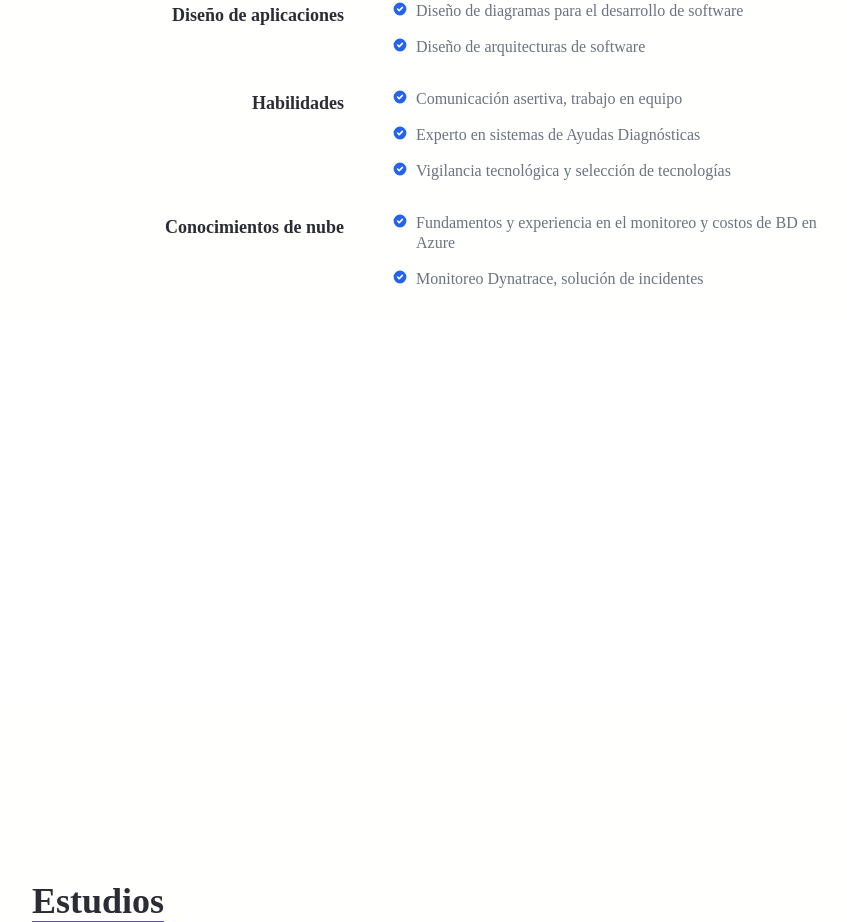
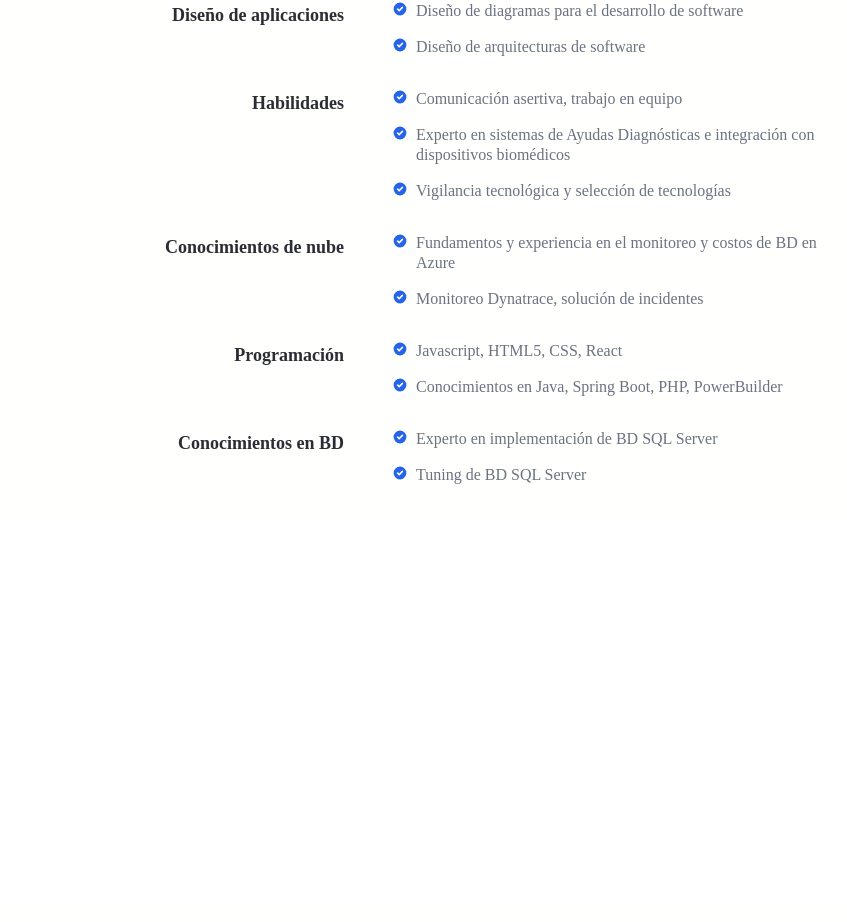
Before and after one commit to alejolopez-co/LandingPage, a React (Vite) app: page / in a window 1280 px wide. Shown: the part 1200-2122 px from the top of the page, without its empty margins (140-987 px from the left). Built offline with nearby package versions, Linux system fonts and the light colour scheme.

Commit message:
Se agregaron mas competencias al Perfil

```diff
--- a/src/components/About.jsx
+++ b/src/components/About.jsx
@@ -58,7 +58,7 @@ export const About = () => {
                             {/* Icon */}
                             <svg className="flex-shrink-0 w-4 h-4 text-blue-600 dark:text-blue-500" fill="currentColor" viewBox="0 0 20 20" xmlns="http://www.w3.org/2000/svg"><path fillRule="evenodd" d="M10 18a8 8 0 100-16 8 8 0 000 16zm3.707-9.293a1 1 0 00-1.414-1.414L9 10.586 7.707 9.293a1 1 0 00-1.414 1.414l2 2a1 1 0 001.414 0l4-4z" clipRule="evenodd"></path></svg>
                             <span className="font-light leading-tight">
-                                Experto en sistemas de Ayudas Diagnósticas
+                                Experto en sistemas de Ayudas Diagnósticas e integración con dispositivos biomédicos
                             </span>
                         </li>
                         <li className="flex space-x-2">
@@ -94,6 +94,54 @@ export const About = () => {
                         </li>
                     </ul>
                 </div>
+                <div className='sm:text-right text-lg font-bold'>
+                    <p>
+                        Programación
+                    </p>
+                </div>
+                <div className='font-medium'>
+                    {/* List */}
+                    <ul role="list" className="space-y-4 text-gray-500 dark:text-gray-400">
+                        <li className="flex space-x-2">
+                            {/* Icon */}
+                            <svg className="flex-shrink-0 w-4 h-4 text-blue-600 dark:text-blue-500" fill="currentColor" viewBox="0 0 20 20" xmlns="http://www.w3.org/2000/svg"><path fillRule="evenodd" d="M10 18a8 8 0 100-16 8 8 0 000 16zm3.707-9.293a1 1 0 00-1.414-1.414L9 10.586 7.707 9.293a1 1 0 00-1.414 1.414l2 2a1 1 0 001.414 0l4-4z" clipRule="evenodd"></path></svg>
+                            <span className="font-light leading-tight">
+                                Javascript, HTML5, CSS, React
+                            </span>
+                        </li>
+                        <li className="flex space-x-2">
+                            {/* Icon */}
+                            <svg className="flex-shrink-0 w-4 h-4 text-blue-600 dark:text-blue-500" fill="currentColor" viewBox="0 0 20 20" xmlns="http://www.w3.org/2000/svg"><path fillRule="evenodd" d="M10 18a8 8 0 100-16 8 8 0 000 16zm3.707-9.293a1 1 0 00-1.414-1.414L9 10.586 7.707 9.293a1 1 0 00-1.414 1.414l2 2a1 1 0 001.414 0l4-4z" clipRule="evenodd"></path></svg>
+                            <span className="font-light leading-tight">
+                                Conocimientos en Java, Spring Boot, PHP, PowerBuilder
+                            </span>
+                        </li>
+                    </ul>
+                </div>
+                <div className='sm:text-right text-lg font-bold'>
+                    <p>
+                        Conocimientos en BD
+                    </p>
+                </div>
+                <div className='font-medium'>
+                    {/* List */}
+                    <ul role="list" className="space-y-4 text-gray-500 dark:text-gray-400">
+                        <li className="flex space-x-2">
+                            {/* Icon */}
+                            <svg className="flex-shrink-0 w-4 h-4 text-blue-600 dark:text-blue-500" fill="currentColor" viewBox="0 0 20 20" xmlns="http://www.w3.org/2000/svg"><path fillRule="evenodd" d="M10 18a8 8 0 100-16 8 8 0 000 16zm3.707-9.293a1 1 0 00-1.414-1.414L9 10.586 7.707 9.293a1 1 0 00-1.414 1.414l2 2a1 1 0 001.414 0l4-4z" clipRule="evenodd"></path></svg>
+                            <span className="font-light leading-tight">
+                                Experto en implementación de BD SQL Server
+                            </span>
+                        </li>
+                        <li className="flex space-x-2">
+                            {/* Icon */}
+                            <svg className="flex-shrink-0 w-4 h-4 text-blue-600 dark:text-blue-500" fill="currentColor" viewBox="0 0 20 20" xmlns="http://www.w3.org/2000/svg"><path fillRule="evenodd" d="M10 18a8 8 0 100-16 8 8 0 000 16zm3.707-9.293a1 1 0 00-1.414-1.414L9 10.586 7.707 9.293a1 1 0 00-1.414 1.414l2 2a1 1 0 001.414 0l4-4z" clipRule="evenodd"></path></svg>
+                            <span className="font-light leading-tight">
+                                Tuning de BD SQL Server
+                            </span>
+                        </li>
+                    </ul>
+                </div>
             </div>
         </div>
     )
```
